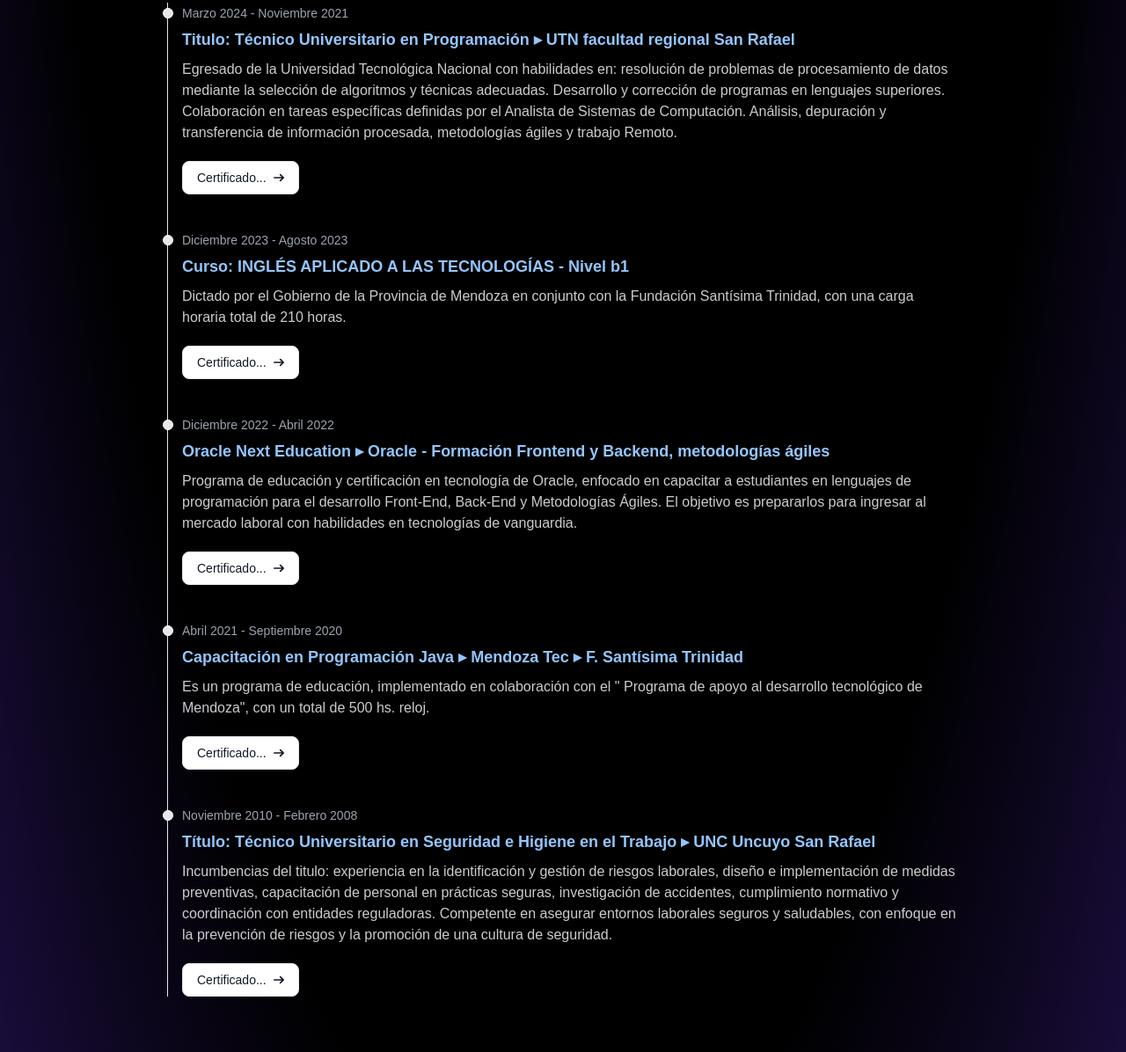
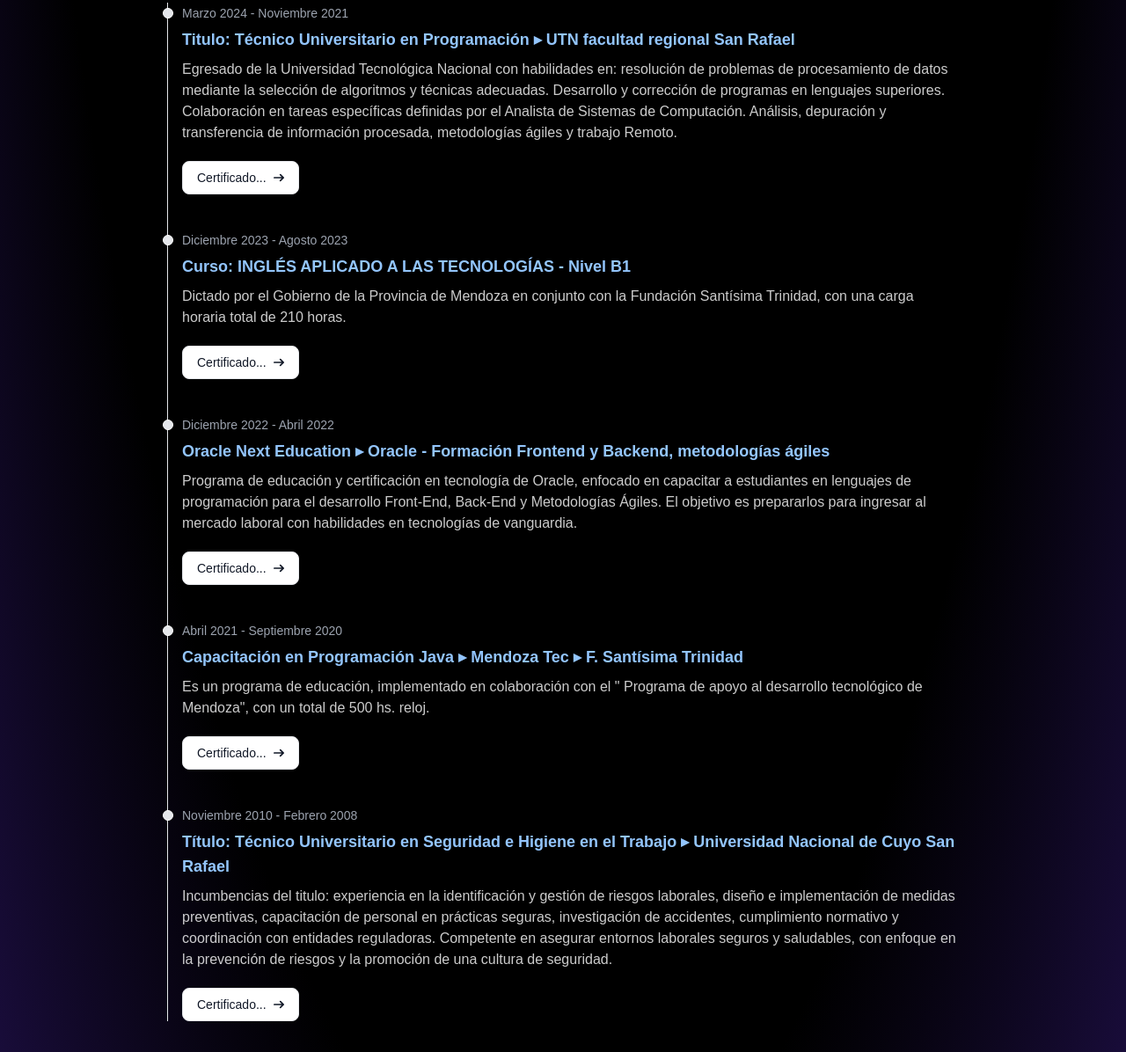
Before and after one commit to mzadante/mydev-portafolio, an Astro site: page / in a window 1280 px wide. Shown: the part 1937-3133 px from the top of the page at 88% size. Built offline with nearby package versions, Linux system fonts and the light colour scheme; Astro itself is replaced by a stand-in of ours.

Commit message:
repasando estudios y experiencia, palabras claves

```diff
--- a/src/components/Estudios.astro
+++ b/src/components/Estudios.astro
@@ -10,7 +10,7 @@ const ESTUDIOS = [
     },
     {
         date: "Diciembre 2023 - Agosto 2023",
-        title: "Curso: INGLÉS APLICADO A LAS TECNOLOGÍAS - Nivel b1",
+        title: "Curso: INGLÉS APLICADO A LAS TECNOLOGÍAS - Nivel B1",
         description:
             "Dictado por el Gobierno de la Provincia de Mendoza en conjunto con la Fundación Santísima Trinidad, con una carga horaria total de 210 horas.",
         link: "https://drive.google.com/file/d/1gyvELuXohlJATzuvwD4Mv1TVBN1I6Y6x/view?usp=sharing",
@@ -31,7 +31,7 @@ const ESTUDIOS = [
     },
     {
         date: "Noviembre 2010 - Febrero 2008",
-        title: "Título: Técnico Universitario en Seguridad e Higiene en el Trabajo ▸ UNC Uncuyo San Rafael",
+        title: "Título: Técnico Universitario en Seguridad e Higiene en el Trabajo ▸ Universidad Nacional de Cuyo San Rafael",
         description:
             "Incumbencias del titulo: experiencia en la identificación y gestión de riesgos laborales, diseño e implementación de medidas preventivas, capacitación de personal en prácticas seguras, investigación de accidentes, cumplimiento normativo y coordinación con entidades reguladoras. Competente en asegurar entornos laborales seguros y saludables, con enfoque en la prevención de riesgos y la promoción de una cultura de seguridad.",
         link: "https://drive.google.com/file/d/10ZISa1-M-K2Goggsxv4NqV4mUYt0FH1h/view",
```
